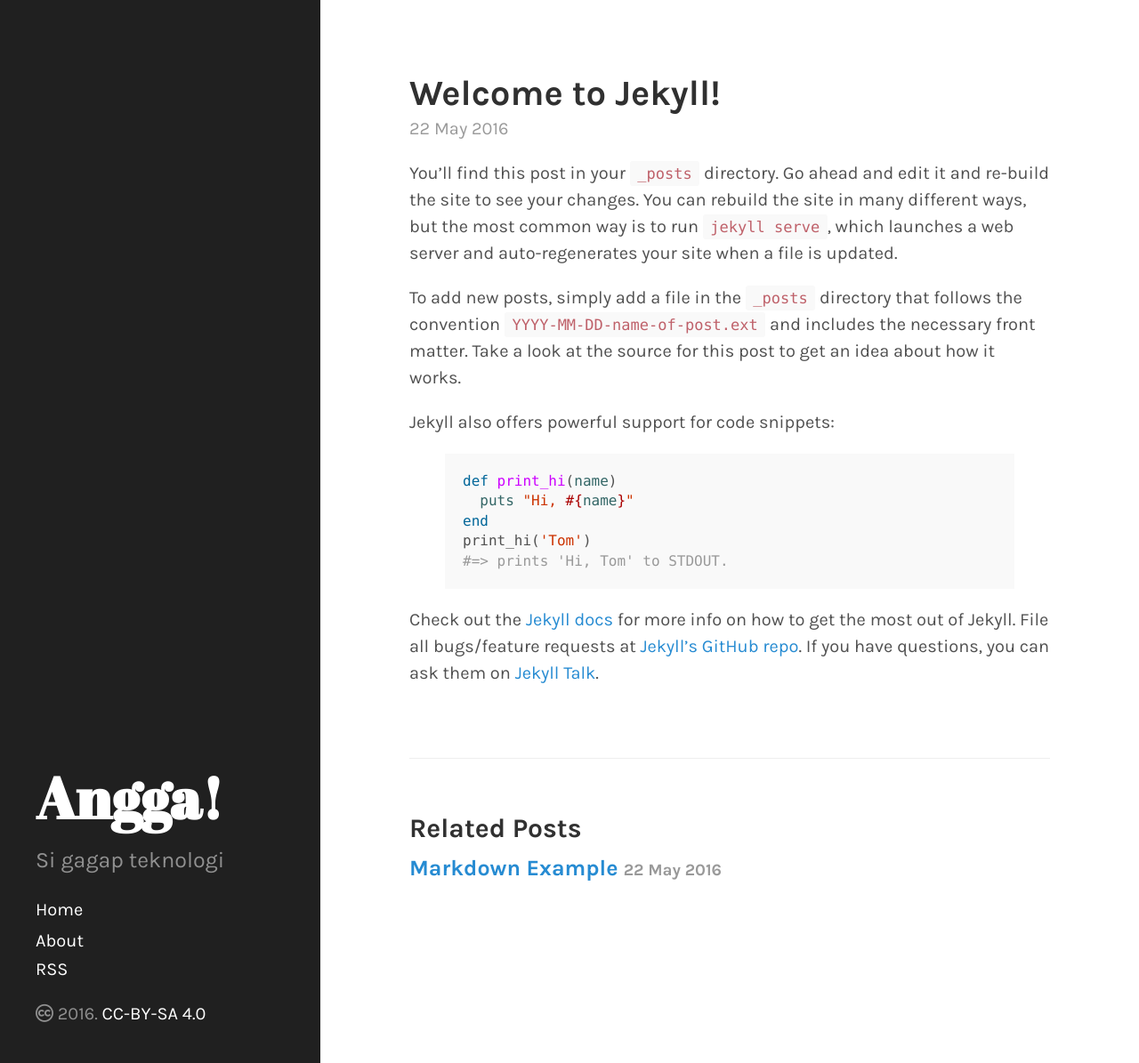
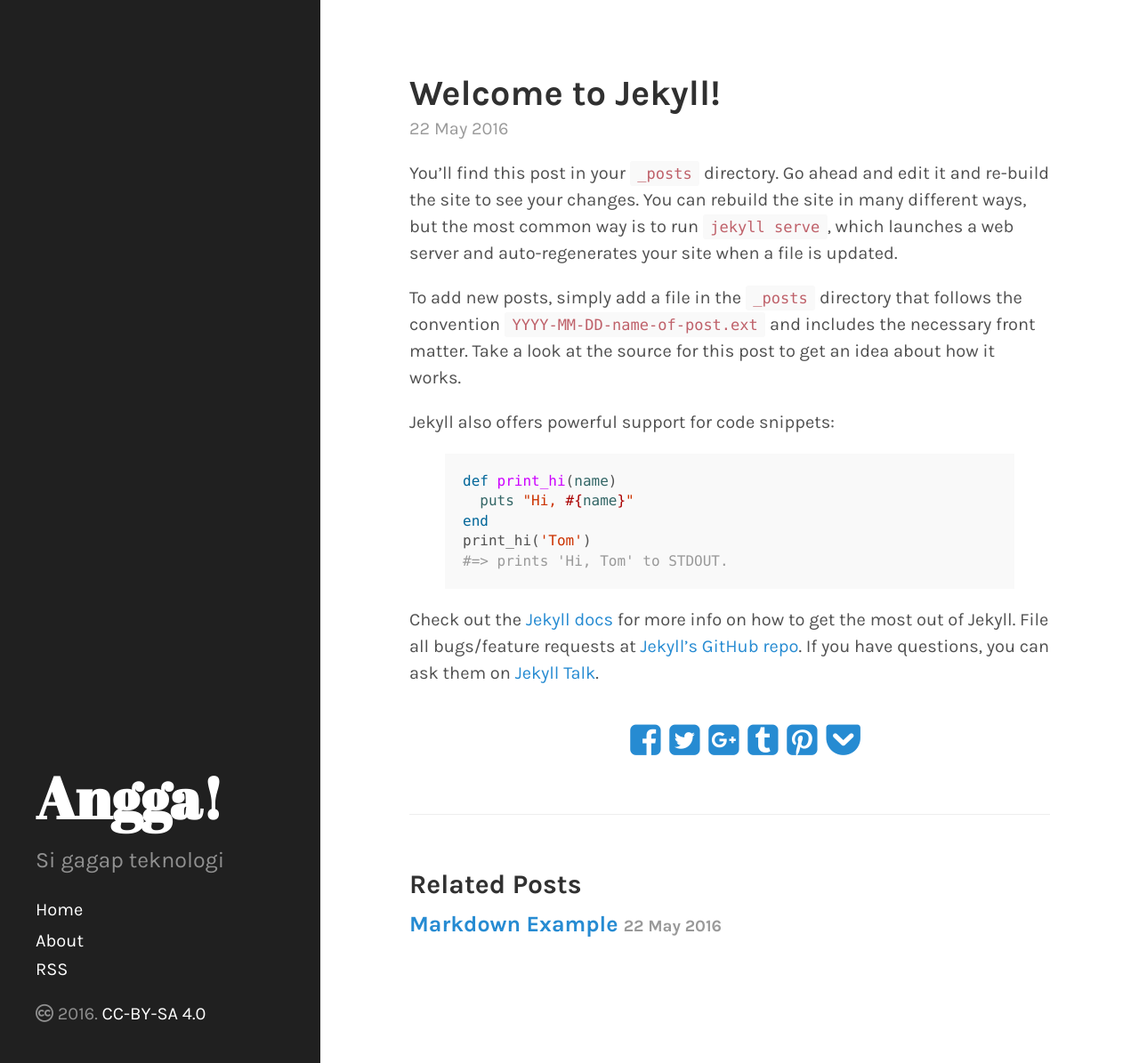
Before and after one commit to anggaaja/anggaaja.github.io, a Jekyll site: the page built from _posts/2016-05-22-welcome-to-jekyll.markdown, in a window 1280 px wide and 1195 px high. Shown: the whole window at 89% size. Built offline with Jekyll 4.4.1, drawn with Linux system fonts in a browser that asks for light colours; nearby versions of some CDN libraries.

Commit message:
Modif CSS

```diff
--- a/_config.yml
+++ b/_config.yml
@@ -11,7 +11,7 @@
 description: > # this means to ignore newlines until "baseurl:"
   Si gagap teknologi
 baseurl: "" # the subpath of your site, e.g. /blog
-url: "http://angga.win" # the base hostname & protocol for your site
+url: "https://angga.win" # the base hostname & protocol for your site
 paginate: 5
 
 # Build settings
--- a/_layouts/post.html
+++ b/_layouts/post.html
@@ -3,9 +3,17 @@
 ---
 
 <div class="post">
-  <h1 class="post-title">{{ page.title }}</h1>
-  <span class="post-date">{{ page.date | date_to_string }}</span>
-  {{ content }}
+    <h1 class="post-title">{{ page.title }}</h1>
+    <span class="post-date">{{ page.date | date_to_string }}</span>
+        {{ content }}
+        <ul class="share-buttons">
+            <li><a href="https://www.facebook.com/sharer/sharer.php?u={{site.url}}{{ page.url }}&t={{ page.title }}" target="_blank" title="Bagikan ke Facebook"><i class="fa fa-facebook-square fa-2x"></i></a></li>
+            <li><a href="https://twitter.com/intent/tweet?text={{ page.title }}&url={{site.url}}{{ page.url }}" target="_blank" title="Tweet"><i class="fa fa-twitter-square fa-2x"></i></a></li>
+            <li><a href="https://plus.google.com/share?url={{site.url}}{{ page.url }}" target="_blank" title="Bagikan ke Google+"><i class="fa fa-google-plus-square fa-2x"></i></a></li>
+            <li><a href="http://www.tumblr.com/share?v=3&u={{site.url}}{{ page.url }}&t={{ page.title }}&s=" target="_blank" title="Post ke Tumblr"><i class="fa fa-tumblr-square fa-2x"></i></a></li>
+            <li><a href="http://pinterest.com/pin/create/button/?url={{site.url}}{{ page.url }}&description={{ page.title }}" target="_blank" title="Pin-kan"><i class="fa fa-pinterest-square fa-2x"></i></a></li>
+            <li><a href="https://getpocket.com/save?url={{site.url}}{{ page.url }}&title={{ page.title }}" target="_blank" title="Tambahkan ke Pocket"><i class="fa fa-get-pocket fa-2x"></i></a></li>
+        </ul>
 </div>
 
 <div class="related">
--- a/public/css/hyde.css
+++ b/public/css/hyde.css
@@ -248,3 +248,16 @@
 .theme-base-0f .related-posts li a:hover {
   color: #8f5536;
 }
+
+/*Share Buttons*/
+ul.share-buttons{
+	list-style: none;
+	margin-bottom: -1rem;
+    margin-top: 2rem;
+    text-align: center;
+}
+
+ul.share-buttons li{
+	display: inline;
+	margin-right: 5px;
+}
```
